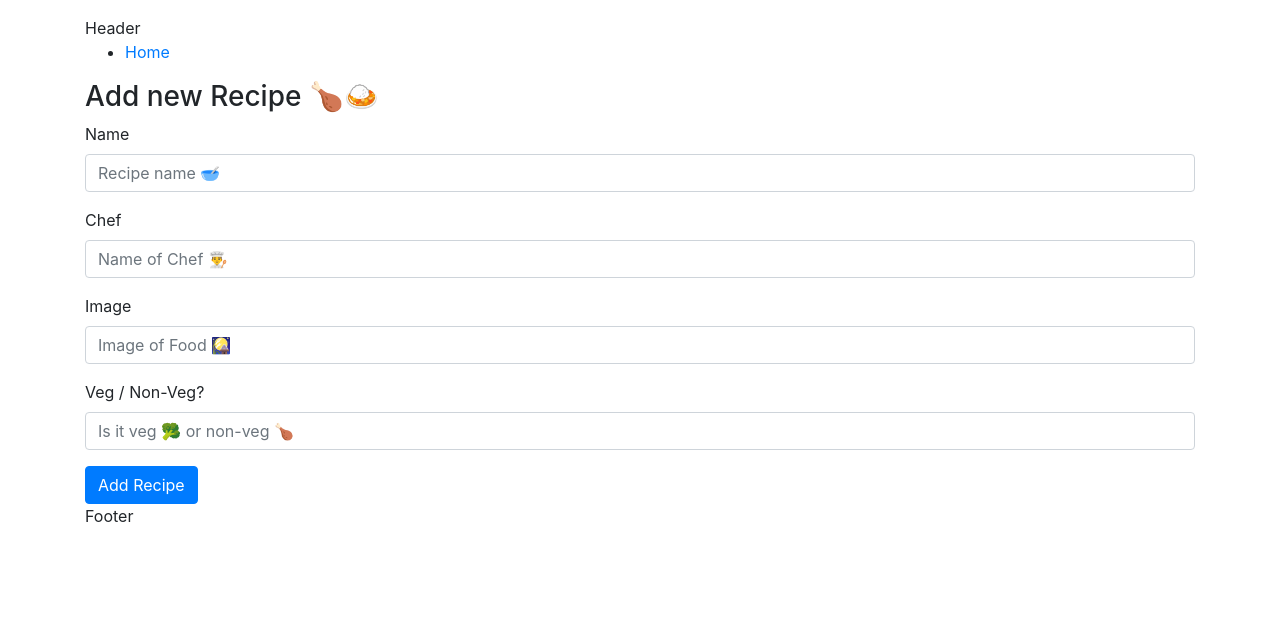
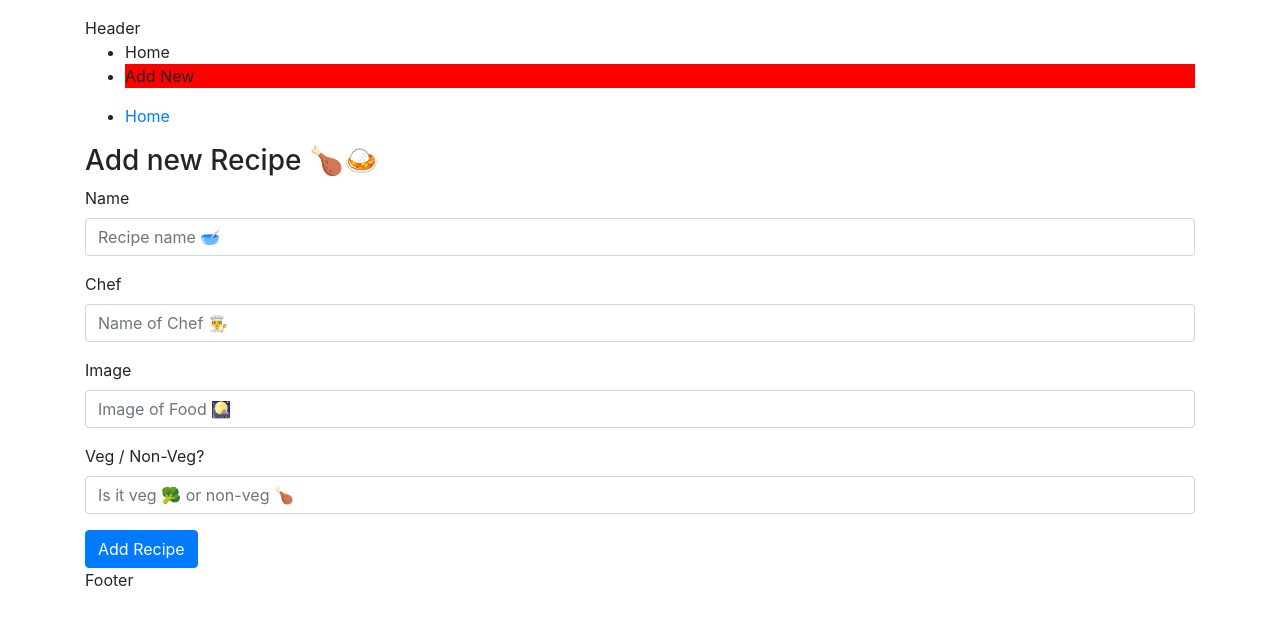
Before and after one commit to jaymehtasa/ng-fasttrack, an Angular app: page /add-new in a window 1280 px wide. Shown: the top 624 px of the page. Built offline with nearby package versions, Linux system fonts and the light colour scheme.

Commit message:
router link and navigate programetically

```diff
--- a/src/app/app.component.html
+++ b/src/app/app.component.html
@@ -1,5 +1,9 @@
 <div class="container mt-3">
   Header
+  <ul>
+    <li routerLink="" routerLinkActive="active" [routerLinkActiveOptions]="{exact: true}">Home</li>
+    <li routerLink="/add-new" routerLinkActive="active">Add New</li>
+  </ul>
   <router-outlet></router-outlet>
   Footer
 </div>
--- a/src/app/app.component.scss
+++ b/src/app/app.component.scss
@@ -0,0 +1,3 @@
+.active {
+  background-color: red;
+}
--- a/src/app/home-component/home-component.component.html
+++ b/src/app/home-component/home-component.component.html
@@ -10,6 +10,7 @@
       </div>
     </div>
   </div>
+  <button (click)="onAddNewClicked()">Add New</button>
 </div>
 
 <ng-template #norec>
--- a/src/app/home-component/home-component.component.ts
+++ b/src/app/home-component/home-component.component.ts
@@ -1,5 +1,6 @@
 import { Component, OnInit } from '@angular/core';
 import { RecipeManagerService } from './../recipe-manager.service';
+import { Router } from '@angular/router';
 
 @Component({
   selector: 'app-home-component',
@@ -11,11 +12,16 @@ export class HomeComponentComponent implements OnInit {
 
   recipes = [];
   constructor(
-    private recipeManagerService: RecipeManagerService) {
+    private recipeManagerService: RecipeManagerService,
+    private router: Router
+  ) {
   }
 
   ngOnInit() {
     this.recipes = this.recipeManagerService.recipes;
   }
 
+  onAddNewClicked() {
+    this.router.navigate(['/add-new']);
+  }
 }
```
